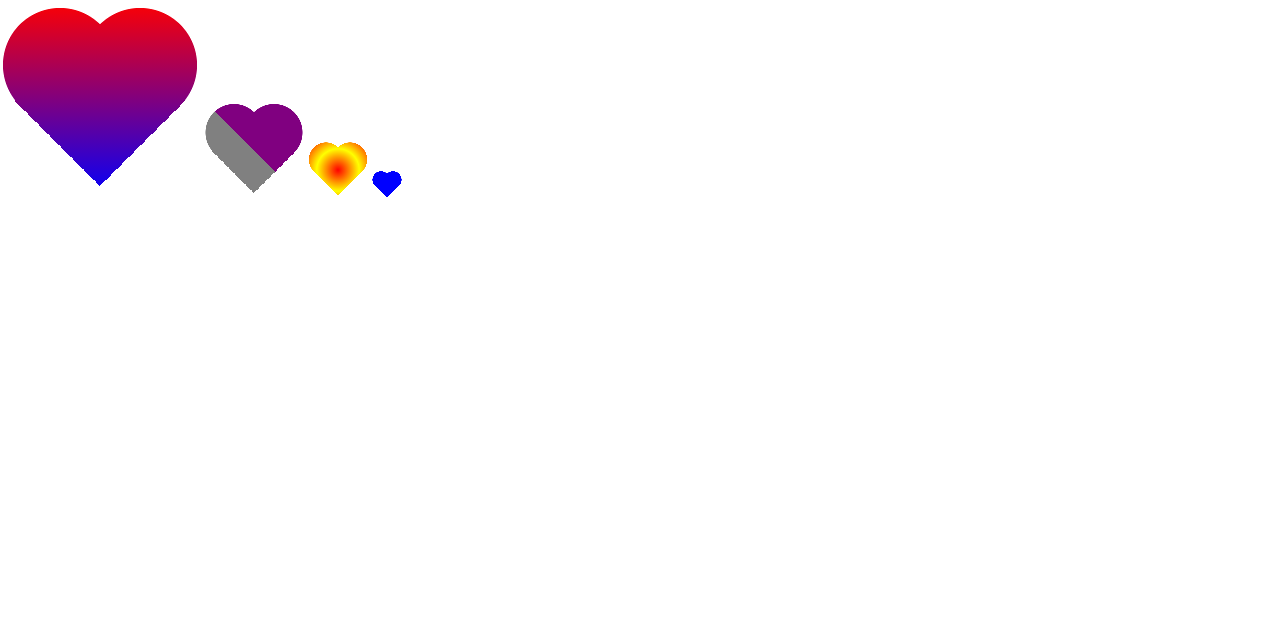
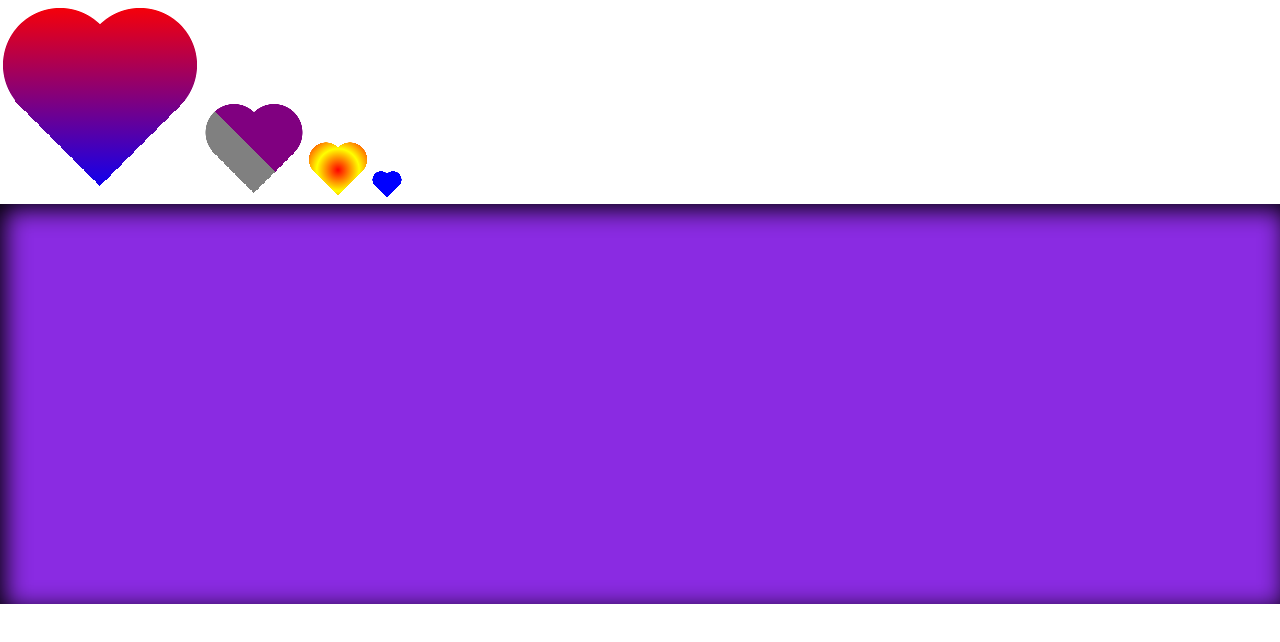
Before and after one commit to turajarmin/love, a website: page index.html in a window 1280 px wide. Drawn offline with Linux system fonts and the light colour scheme; files whose address does not match are found by name.

Commit message:
change amirali in the project , you are gone

```diff
--- a/css/main.css
+++ b/css/main.css
@@ -25,3 +25,9 @@
   display: block;
   padding-top: 100%;
 }
+div.slider{
+   width: 100%;
+   height: 400px;
+   background-color: blueviolet;
+   box-shadow:inset 5px 5px 25px black;
+}
--- a/index.html
+++ b/index.html
@@ -16,5 +16,6 @@
     </div>
     <div class="heart animate__animated animate__heartBeat animate__faster animate__infinite" style="width:30px;background:blue">
     </div>
+    <div class="slider"></div>
 </body>
 </html>
```
